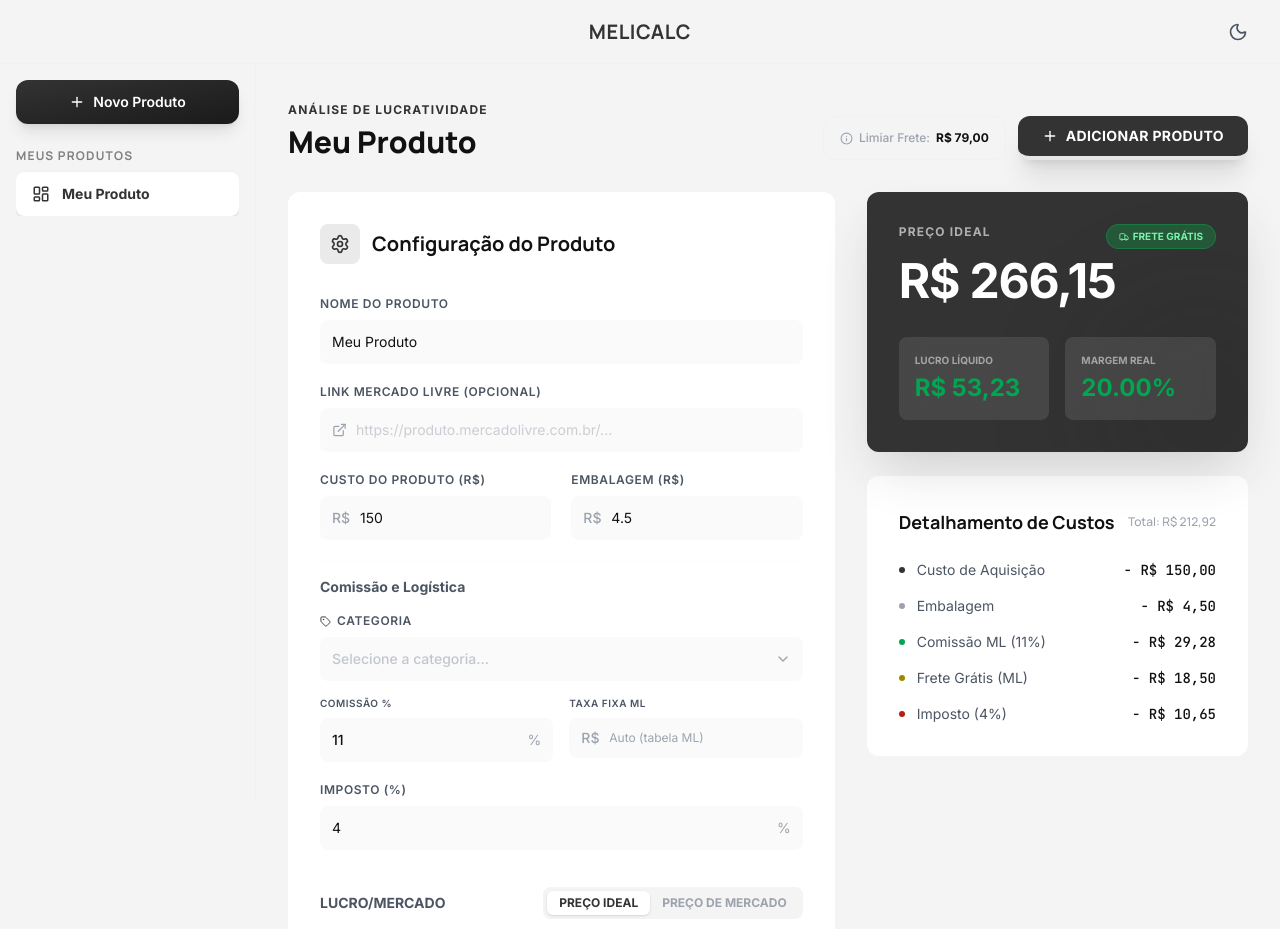
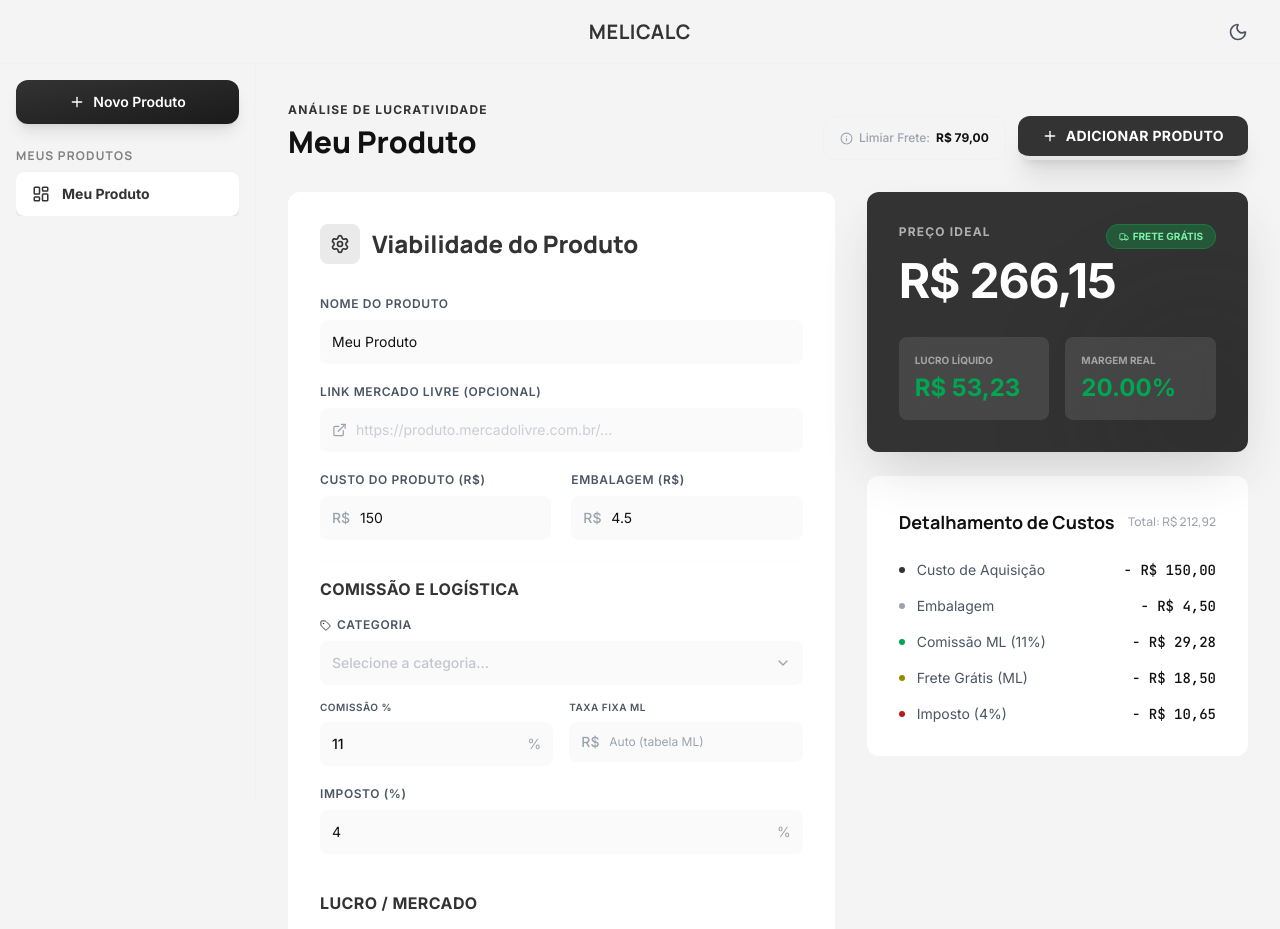
Before and after one commit to viniholanda/melicalc-precificacao, a React (Vite) app: page / in a window 1280 px wide. Shown: the top 929 px of the page. Built offline with nearby package versions, Linux system fonts and the light colour scheme.

Commit message:
feat: enhance configuration UI with prominent tabs and bold headings

```diff
--- a/src/App.tsx
+++ b/src/App.tsx
@@ -417,7 +417,7 @@ export default function App() {
                   <div className="w-10 h-10 rounded-lg bg-primary/10 flex items-center justify-center">
                     <Settings size={20} className="text-primary" />
                   </div>
-                  <h3 className="font-headline text-xl font-bold">Configuração do Produto</h3>
+                  <h3 className="font-headline text-2xl font-black text-primary">Viabilidade do Produto</h3>
                 </div>
 
                 <div className="space-y-5">
@@ -468,7 +468,7 @@ export default function App() {
 
                   {/* Category & Commission */}
                   <div className="pt-4 border-t border-outline-variant/10">
-                    <h4 className="text-sm font-bold text-on-surface-variant mb-4">Comissão e Logística</h4>
+                    <h4 className="text-base font-extrabold text-primary mb-4 uppercase tracking-wide">Comissão e Logística</h4>
                     <CategorySelector
                       currentCommission={product.categoryTax}
                       onSelectCategory={(commission) => setProducts(prev => prev.map(p => p.id === selectedId ? { ...p, categoryTax: commission } : p))}
@@ -487,11 +487,11 @@ export default function App() {
 
                   {/* Margem / preço atual */}
                   <div className="pt-4 border-t border-outline-variant/10">
-                    <div className="flex items-center justify-between mb-4">
-                      <h4 className="text-sm font-bold text-on-surface-variant">LUCRO/MERCADO</h4>
-                      <div className="flex bg-surface-container p-1 rounded-lg">
-                        <button onClick={() => setActiveTab('reverse')} className={`px-3 py-1 text-xs font-bold rounded-md transition-all ${activeTab === 'reverse' ? 'bg-white text-primary shadow-sm' : 'text-outline'}`}>PREÇO IDEAL</button>
-                        <button onClick={() => setActiveTab('current')} className={`px-3 py-1 text-xs font-bold rounded-md transition-all ${activeTab === 'current' ? 'bg-white text-primary shadow-sm' : 'text-outline'}`}>PREÇO DE MERCADO</button>
+                    <div className="flex flex-col gap-4 mb-4">
+                      <h4 className="text-base font-extrabold text-primary uppercase tracking-wide">Lucro / Mercado</h4>
+                      <div className="flex gap-4">
+                        <button onClick={() => setActiveTab('reverse')} className={`flex-1 px-4 py-3 rounded-xl font-bold transition-all text-sm uppercase tracking-wide ${activeTab === 'reverse' ? 'bg-primary text-white shadow-xl hover:shadow-primary/40 border-b-4 border-primary-fixed' : 'bg-surface-container text-on-surface-variant hover:bg-surface-variant'}`}>PREÇO IDEAL</button>
+                        <button onClick={() => setActiveTab('current')} className={`flex-1 px-4 py-3 rounded-xl font-bold transition-all text-sm uppercase tracking-wide ${activeTab === 'current' ? 'bg-primary text-white shadow-xl hover:shadow-primary/40 border-b-4 border-primary-fixed' : 'bg-surface-container text-on-surface-variant hover:bg-surface-variant'}`}>PREÇO DE MERCADO</button>
                       </div>
                     </div>
                     {activeTab === 'reverse' ? (
@@ -517,7 +517,7 @@ export default function App() {
                   <div className="pt-4 border-t border-outline-variant/10">
                     <div className="flex items-center gap-2 mb-4">
                       <Truck size={15} className="text-primary" />
-                      <h4 className="text-sm font-bold text-on-surface-variant">Frete — Peso e Dimensões</h4>
+                      <h4 className="text-base font-extrabold text-primary uppercase tracking-wide">Frete — Peso e Dimensões</h4>
                     </div>
                     <div className="grid grid-cols-4 gap-3 bg-surface-container-low p-4 rounded-xl">
                       {[
```
